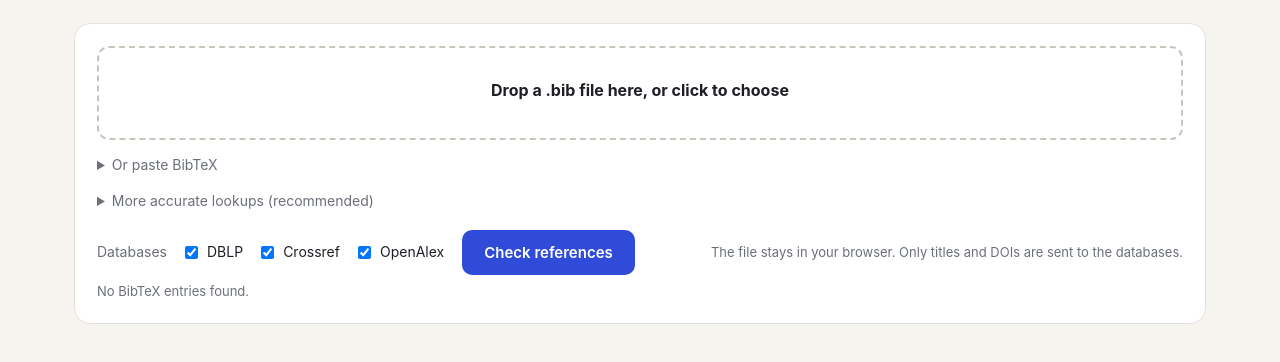
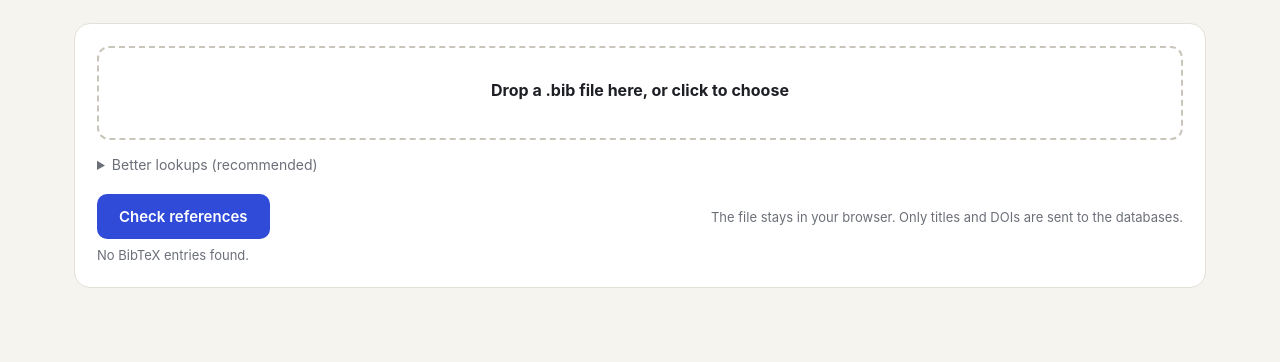
Before and after one commit to Yukyin/refcheck, a plain HTML site: page index.html in a window 1280 px wide. Both pictures are taken after a click on the button "Check references". Shown: the part 158-520 px from the top of the page. Drawn offline with Linux system fonts and the light colour scheme.

Commit message:
Simplify page

```diff
--- a/index.html
+++ b/index.html
@@ -36,8 +36,6 @@
   .opts input{border:1px solid var(--line);border-radius:8px;padding:9px 10px;font:inherit;font-size:14px;color:var(--ink)}
   @media (max-width:760px){.opts{grid-template-columns:1fr}}
   .row{display:flex;align-items:center;gap:18px;flex-wrap:wrap;margin-top:18px}
-  .sources{display:flex;gap:14px;align-items:center;font-size:14px;color:var(--muted)}
-  .sources label{display:flex;gap:6px;align-items:center;color:var(--ink);cursor:pointer}
   .btn{background:var(--accent);color:#fff;border:0;border-radius:10px;padding:11px 22px;font:inherit;font-weight:600;cursor:pointer}
   .btn:disabled{opacity:.45;cursor:default}
   .btn.ghost{background:transparent;color:var(--accent);border:1px solid var(--accent);padding:8px 16px;font-weight:500}
@@ -95,10 +93,6 @@
       <div class="fname" id="fname"></div>
       <input type="file" id="file" accept=".bib,.bibtex,.txt" hidden>
     </div>
-    <details id="pasteBox">
-      <summary data-i18n="paste"></summary>
-      <textarea id="paste" spellcheck="false" placeholder="@inproceedings{key, title={...}, author={...}, year={...}}"></textarea>
-    </details>
     <details id="optBox">
       <summary data-i18n="options"></summary>
       <div class="opts">
@@ -107,12 +101,6 @@
       </div>
     </details>
     <div class="row">
-      <div class="sources">
-        <span data-i18n="sources"></span>
-        <label><input type="checkbox" value="dblp" checked> DBLP</label>
-        <label><input type="checkbox" value="crossref" checked> Crossref</label>
-        <label><input type="checkbox" value="openalex" checked> OpenAlex</label>
-      </div>
       <button class="btn" id="start" data-i18n="start"></button>
       <span class="privacy" data-i18n="privacy"></span>
     </div>
@@ -557,11 +545,9 @@ if (typeof module !== "undefined") module.exports = RC;
     en: {
       tagline: "Upload a .bib file. Every entry is checked against DBLP, Crossref and OpenAlex, and anything that cannot be confirmed is flagged for you to verify.",
       drop: "Drop a .bib file here, or click to choose",
-      paste: "Or paste BibTeX",
-      options: "More accurate lookups (recommended)",
+      options: "Better lookups (recommended)",
       mailto: "Your email, sent to Crossref for a higher rate limit",
       oakey: "OpenAlex API key, free at openalex.org",
-      sources: "Databases",
       start: "Check references",
       privacy: "The file stays in your browser. Only titles and DOIs are sent to the databases.",
       progress: "{d} / {n} checked",
@@ -614,7 +600,7 @@ if (typeof module !== "undefined") module.exports = RC;
   file.onchange = () => file.files[0] && readFile(file.files[0]);
   function readFile(f) {
     const r = new FileReader();
-    r.onload = () => { fileText = r.result; $("fname").textContent = f.name; $("paste").value = ""; };
+    r.onload = () => { fileText = r.result; $("fname").textContent = f.name; };
     r.readAsText(f);
   }
 
@@ -628,7 +614,7 @@ if (typeof module !== "undefined") module.exports = RC;
     store.set("refcheck-oakey", RC.CONFIG.openalexKey);
   }
   function enabledSources() {
-    return [...document.querySelectorAll(".sources input:checked")].map(i => i.value);
+    return ["dblp", "crossref", "openalex"];
   }
 
   async function runPool(idxs) {
@@ -661,7 +647,7 @@ if (typeof module !== "undefined") module.exports = RC;
   }
 
   $("start").onclick = () => {
-    const text = $("paste").value.trim() || fileText;
+    const text = fileText;
     entries = RC.parseBib(text || "");
     if (!entries.length) { alertBox(t("noEntries")); return; }
     results = entries.map(() => ({ status: "pending", reasons: [], match: null }));
```
Also changed, not shown: screenshot.png.
